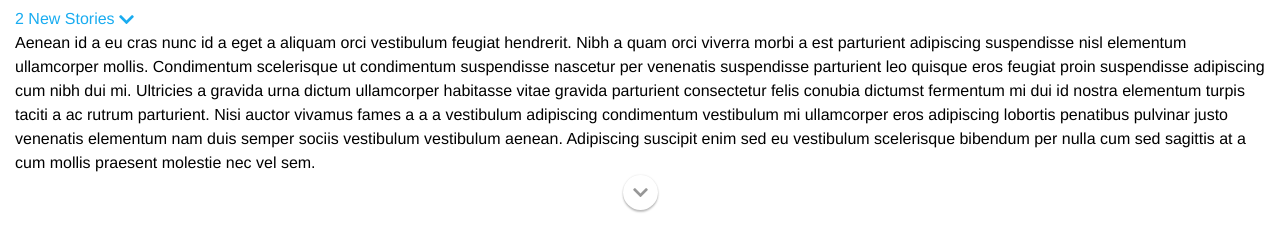
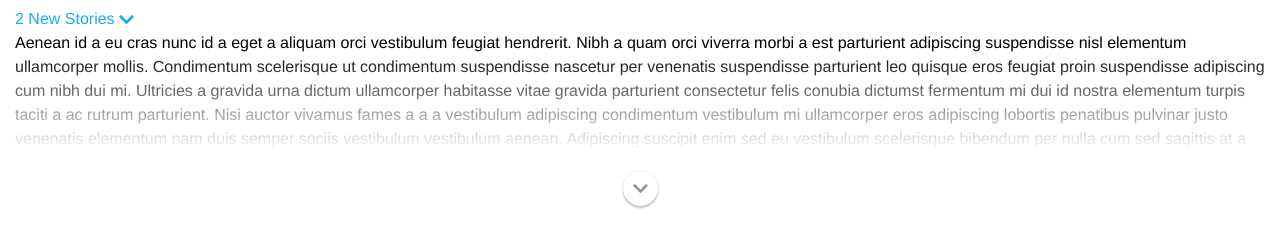
Before and after one commit to emeaguiar/frontend-test-HA9iMalsOK, a website: page index.html in a window 1280 px wide. Shown: the part 183-434 px from the top of the page. Drawn offline with Linux system fonts and the light colour scheme.

Commit message:
Style bio gradient

```diff
--- a/assets/src/css/components/_author-card.scss
+++ b/assets/src/css/components/_author-card.scss
@@ -24,6 +24,20 @@
 	}
 
 	.bio {
+		max-height: 120px;
+		overflow: hidden;
+		position: relative;
+
+		&::after {
+			background-image: linear-gradient( to bottom, rgba( 255, 255, 255, 0 ), #ffffff );
+			bottom: 0;
+			content: '';
+			display: block;
+			height: 100px;
+			position: absolute;
+			width: 100%;
+		}
+	}
 
 	.more {
 		align-items: center;
@@ -35,8 +49,9 @@
 		display: flex;
 		height: 35px;
 		justify-content: center;
-			margin: auto;
+		margin: 20px auto auto;
+		position: relative;
 		width: 35px;
+		z-index: 1;
 	}
 }
-}
--- a/assets/src/css/components/_icon.scss
+++ b/assets/src/css/components/_icon.scss
@@ -19,7 +19,7 @@
 		color: $link;
 		width: 15px;
 
-		.bio & {
+		.more & {
 			color: $bio-arrow;
 			height: 17px;
 		}
--- a/index.html
+++ b/index.html
@@ -44,17 +44,17 @@
 					</span>
 				</span>
 
-				<article class="bio">
+				<article class="bio" id="bio">
 					<p>
 						Aenean id a eu cras nunc id a eget a aliquam orci vestibulum feugiat hendrerit. Nibh a quam orci viverra morbi a est parturient adipiscing suspendisse nisl elementum ullamcorper mollis. Condimentum scelerisque ut condimentum suspendisse nascetur per venenatis suspendisse parturient leo quisque eros feugiat proin suspendisse adipiscing cum nibh dui mi. Ultricies a gravida urna dictum ullamcorper habitasse vitae gravida parturient consectetur felis conubia dictumst fermentum mi dui id nostra elementum turpis taciti a ac rutrum parturient. Nisi auctor vivamus fames a a a vestibulum adipiscing condimentum vestibulum mi ullamcorper eros adipiscing lobortis penatibus pulvinar justo venenatis elementum nam duis semper sociis vestibulum vestibulum aenean. Adipiscing suscipit enim sed eu vestibulum scelerisque bibendum per nulla cum sed sagittis at a cum mollis praesent molestie nec vel sem.
 					</p>
+				</article>
 
-					<button class="more" aria-label="Expand full article">
-						<span class="icon icon__arrow">
-								<svg aria-hidden="true" data-prefix="fas" data-icon="chevron-down" xmlns="http://www.w3.org/2000/svg" viewBox="0 0 448 512" class="svg-inline--fa fa-chevron-down fa-w-14 fa-2x"><path fill="currentColor" d="M207.029 381.476L12.686 187.132c-9.373-9.373-9.373-24.569 0-33.941l22.667-22.667c9.357-9.357 24.522-9.375 33.901-.04L224 284.505l154.745-154.021c9.379-9.335 24.544-9.317 33.901.04l22.667 22.667c9.373 9.373 9.373 24.569 0 33.941L240.971 381.476c-9.373 9.372-24.569 9.372-33.942 0z"/></svg>
-						</span>
-					</button>
-				</article>
+				<button class="more" aria-label="Expand full article" aria-controls="bio">
+					<span class="icon icon__arrow">
+						<svg aria-hidden="true" data-prefix="fas" data-icon="chevron-down" xmlns="http://www.w3.org/2000/svg" viewBox="0 0 448 512" class="svg-inline--fa fa-chevron-down fa-w-14 fa-2x"><path fill="currentColor" d="M207.029 381.476L12.686 187.132c-9.373-9.373-9.373-24.569 0-33.941l22.667-22.667c9.357-9.357 24.522-9.375 33.901-.04L224 284.505l154.745-154.021c9.379-9.335 24.544-9.317 33.901.04l22.667 22.667c9.373 9.373 9.373 24.569 0 33.941L240.971 381.476c-9.373 9.372-24.569 9.372-33.942 0z"/></svg>
+					</span>
+				</button>
 			</div>
 		</div>
 	</main>
```
Also changed, not shown: assets/dist/css/main.css, 1 other file. Lines whose indentation alone changed are shown as unchanged.
